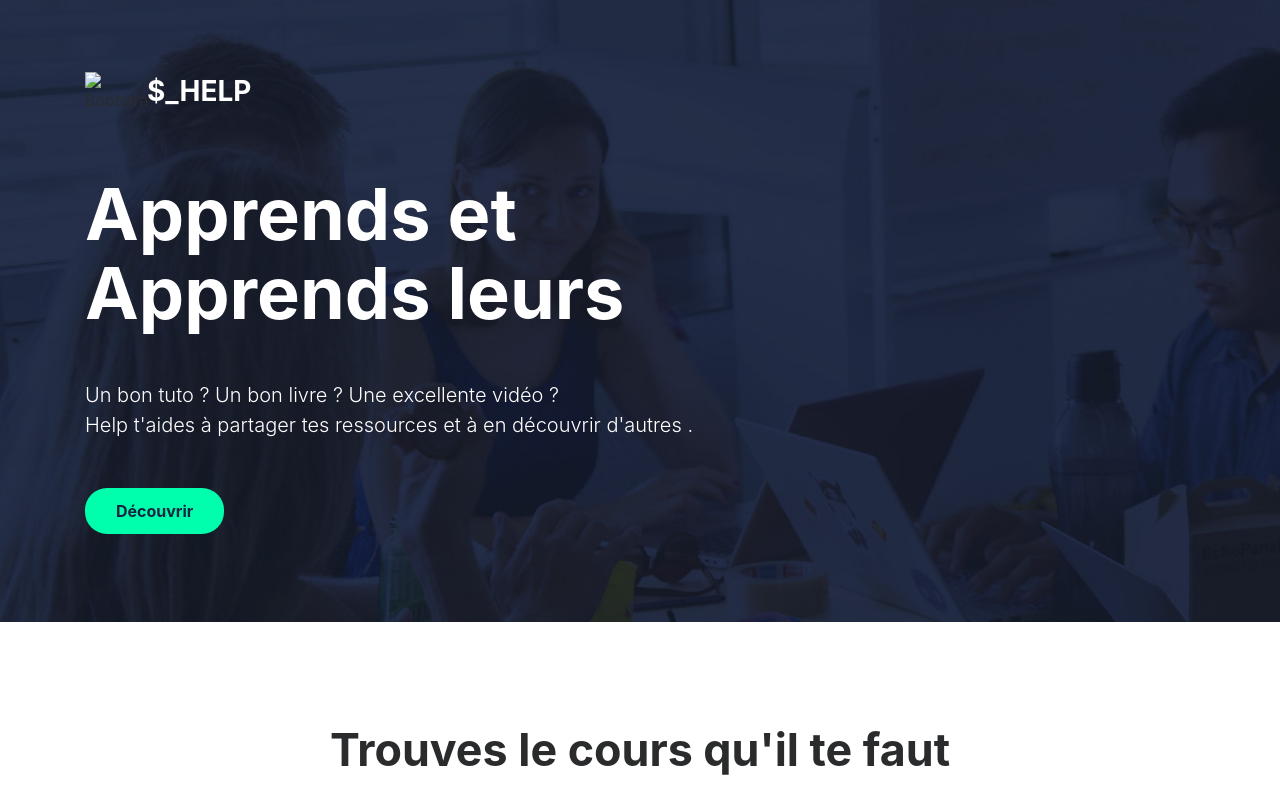
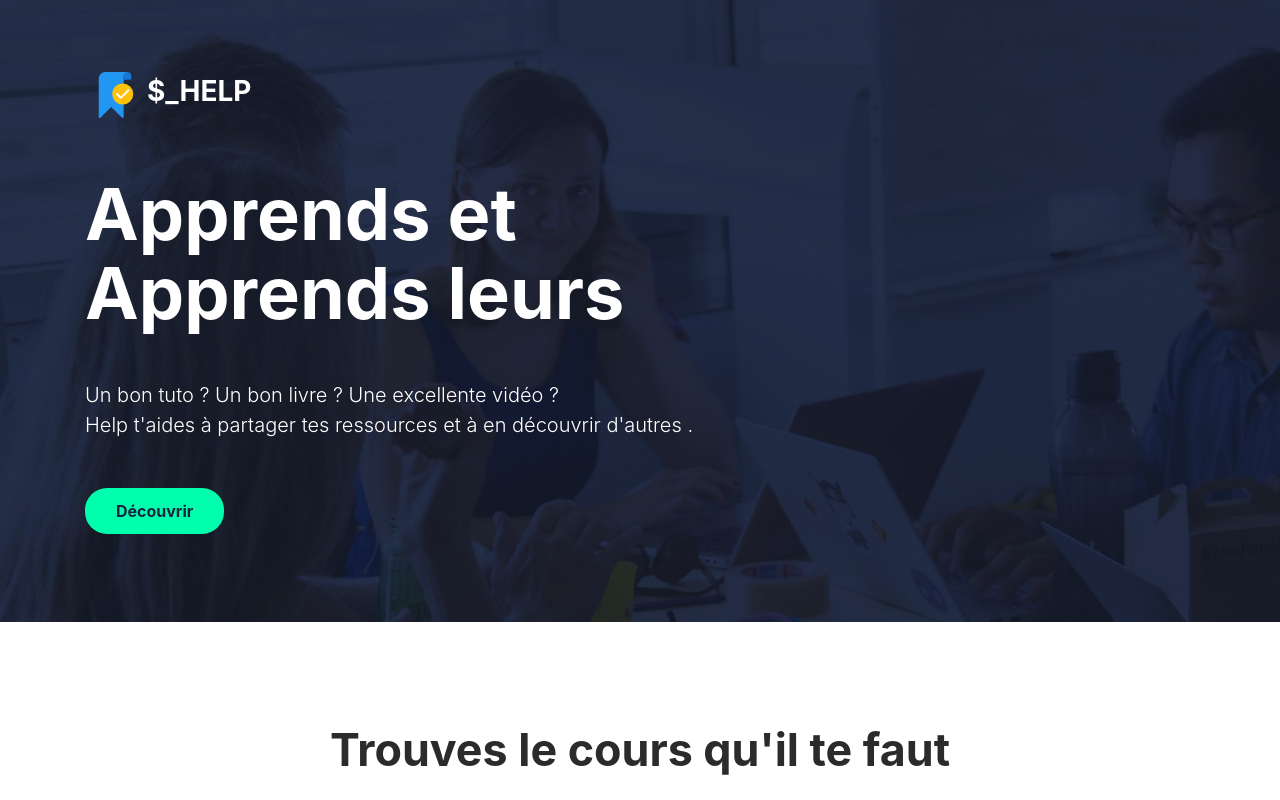
Before and after one commit to mcosta3tc/Help-landing-page, a plain HTML site: page index.html in a window 1280 px wide. Shown: the top 800 px of the page. Drawn offline with Linux system fonts and the light colour scheme; the site is published under a folder, as on GitHub Pages, so addresses that start at the root find nothing.

Commit message:
path fix

```diff
--- a/index.html
+++ b/index.html
@@ -24,7 +24,7 @@
         <header>
             <div class="row justify-content-between">
                 <div class="col-6 d-flex align-items-center">
-                        <img class="py-2" src="/img/bookmark.svg" alt="Bootstrap" width="62" height="62">
+                        <img class="py-2" src="./img/bookmark.svg" alt="Bootstrap" width="62" height="62">
                         <h3 class="text-white font-weight-bold">$_HELP</h3>
                 </div>
             </div>
```
